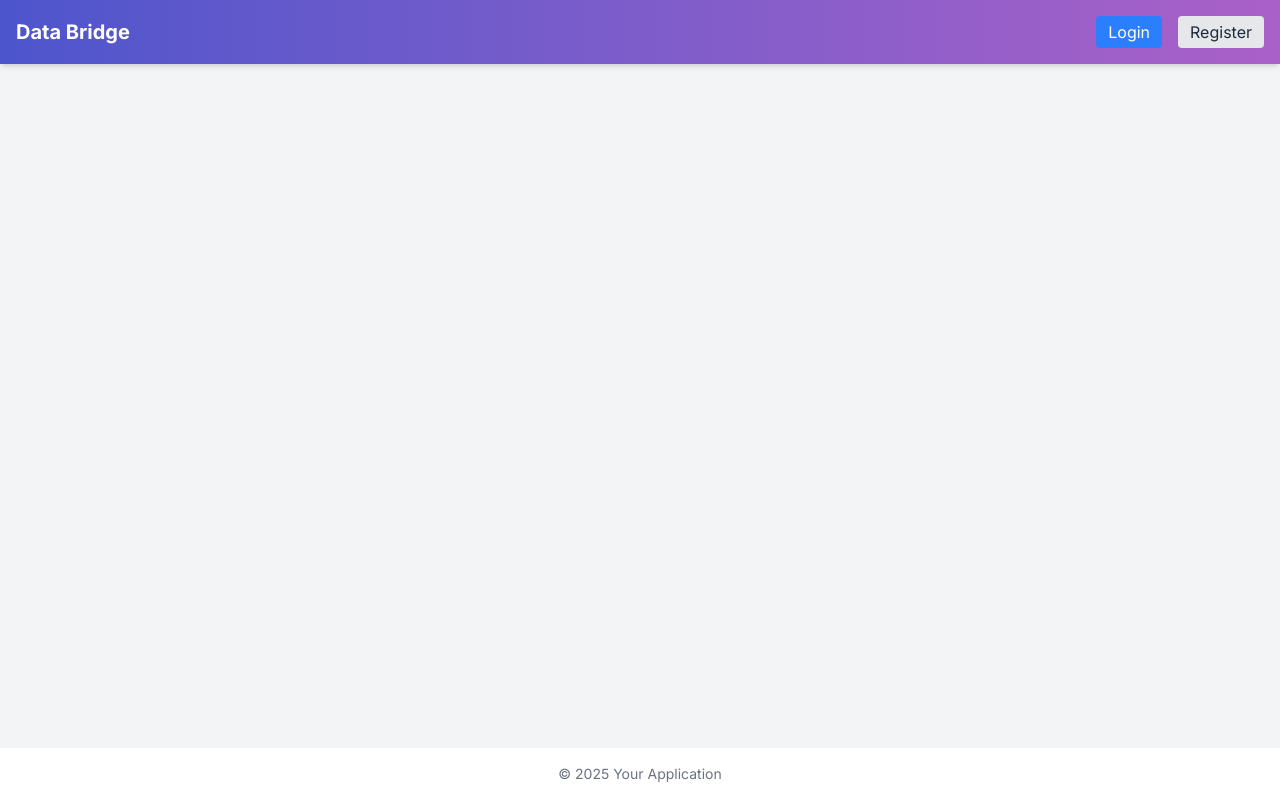
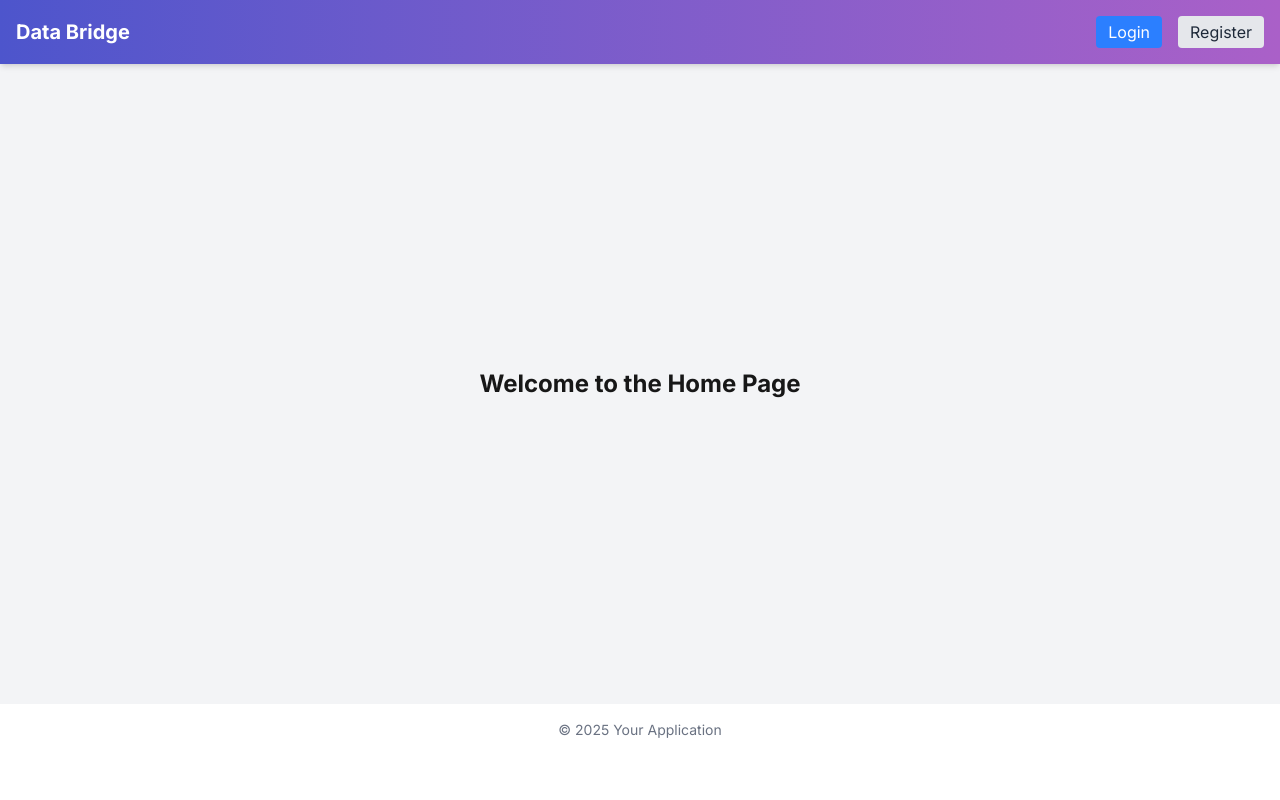
Before and after one commit to KRISHNAKUMARPS2002/Data-Bridge-Frontend, a Next.js app: page / in a window 1280 px wide. Built offline with nearby package versions, Linux system fonts and the light colour scheme.

Commit message:
eslint main error fixed

```diff
--- a/src/app/page.tsx
+++ b/src/app/page.tsx
@@ -1,38 +1,27 @@
-// Layout component for authenticated pages
-
 "use client";
 
-import { ReactNode } from "react";
 import Navigation from "@/components/Navigation";
 import { useAuth } from "@/context/AuthContext";
 
-interface AppLayoutProps {
-  children: ReactNode;
-}
-
-export default function AppLayout({ children }: AppLayoutProps) {
+export default function Home() {
   const { loading } = useAuth();
 
   if (loading) {
     return (
       <div className="min-h-screen flex items-center justify-center">
         <div className="text-center">
-          <div
-            className="spinner-border animate-spin inline-block w-8 h-8 border-4 rounded-full"
-            role="status"
-          >
-            <span className="visually-hidden">Loading...</span>
-          </div>
-          <p className="mt-2">Loading...</p>
+          <p className="text-lg font-medium">Loading...</p>
         </div>
       </div>
     );
   }
 
   return (
-    <div className="min-h-screen flex flex-col bg-gray-100">
+    <div className="max-h-screen bg-gray-100">
       <Navigation />
-      <main className="flex-grow container mx-auto p-4 mt-4">{children}</main>
+      <main className="flex-grow h-[80vh] flex  justify-center items-center mx-auto">
+        <h1 className="text-2xl font-bold">Welcome to the Home Page</h1>
+      </main>
       <footer className="bg-white p-4 text-center text-gray-500 text-sm">
         <p>© {new Date().getFullYear()} Your Application</p>
       </footer>
```
